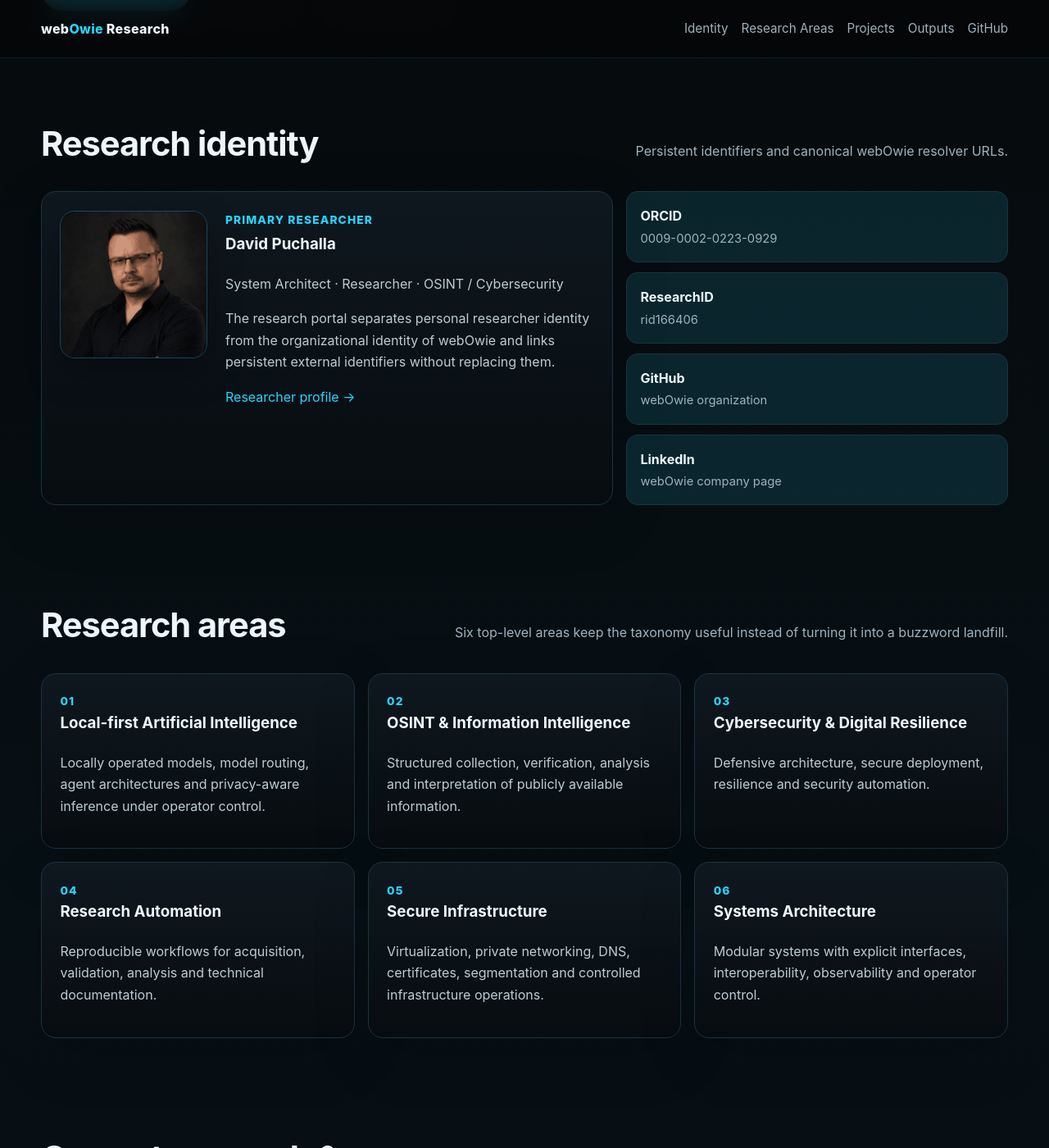
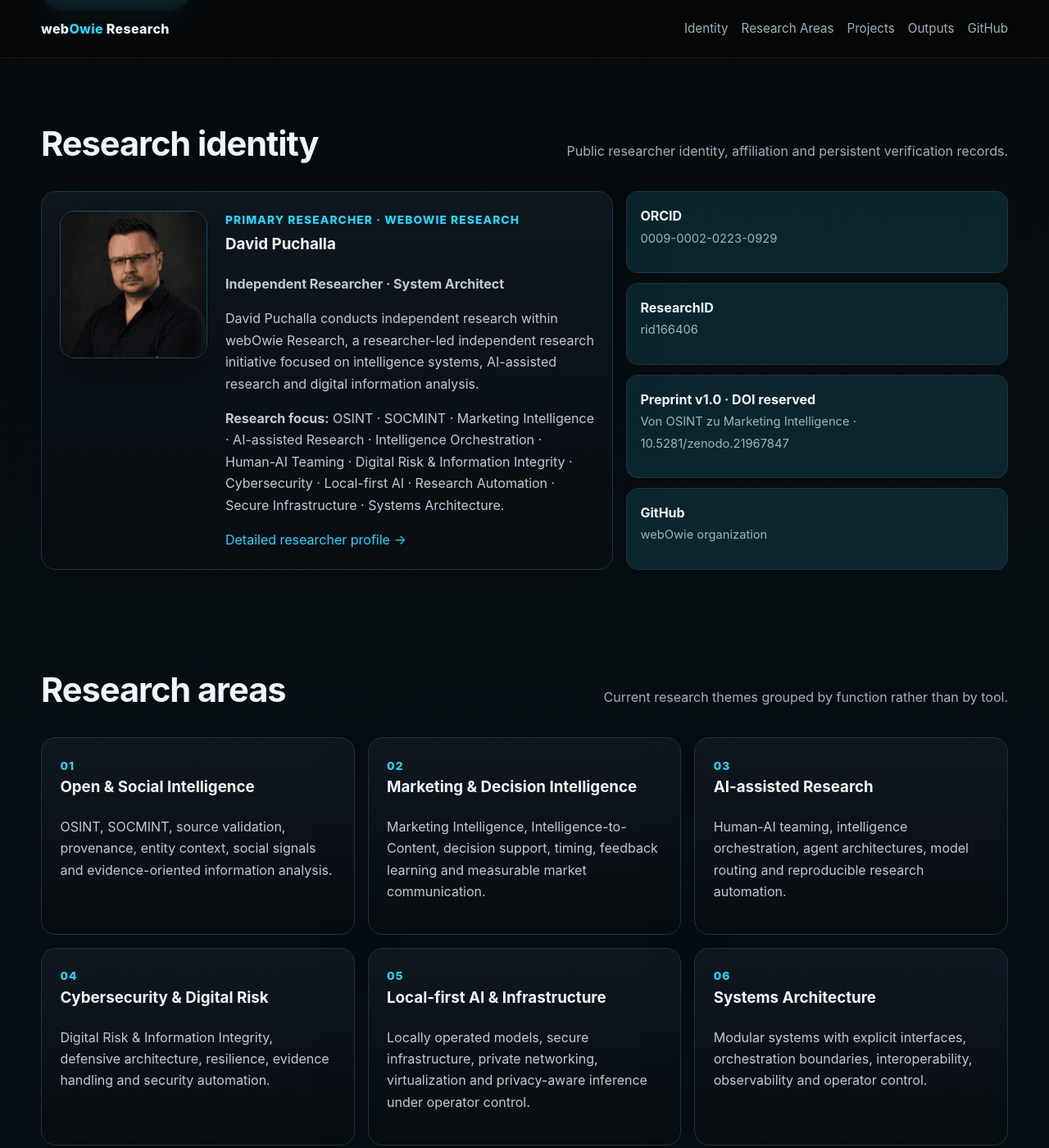
Before and after one commit to webOwie/research, a Jekyll site: the page index.html, which Jekyll copies as it is, in a window 1280 px wide and 1400 px high, scrolled down 566 px. Shown: the whole window at 82% size. Built offline with Jekyll 4.4.1, drawn with Linux system fonts in a browser that asks for light colours; some of the changed text lies outside the part shown.

Commit message:
feat: strengthen research identity verification

```diff
--- a/index.html
+++ b/index.html
@@ -4,7 +4,7 @@
   <meta charset="utf-8">
   <meta name="viewport" content="width=device-width, initial-scale=1">
   <title>webOwie Research | Open Research & Systems Engineering</title>
-  <meta name="description" content="webOwie Research is the central research hub for local-first AI, OSINT, cybersecurity, research automation, secure infrastructure and systems architecture.">
+  <meta name="description" content="webOwie Research is the central research hub for local-first AI, OSINT, SOCMINT, marketing intelligence, cybersecurity, research automation, secure infrastructure and systems architecture.">
   <link rel="canonical" href="https://research.webowie.com/">
   <meta property="og:type" content="website">
   <meta property="og:title" content="webOwie Research">
@@ -14,6 +14,33 @@
   <meta property="og:image" content="https://research.webowie.com/assets/images/david-puchalla-research-portrait.png">
   <meta name="theme-color" content="#050708">
   <link rel="stylesheet" href="/assets/css/site.css">
+  <script type="application/ld+json">
+  {
+    "@context": "https://schema.org",
+    "@graph": [
+      {
+        "@type": "Organization",
+        "@id": "https://research.webowie.com/#organization",
+        "name": "webOwie Research",
+        "url": "https://research.webowie.com/",
+        "description": "Researcher-led independent research initiative focused on intelligence systems, AI-assisted research and digital information analysis."
+      },
+      {
+        "@type": "Person",
+        "@id": "https://research.webowie.com/people/david-puchalla/#person",
+        "name": "David Puchalla",
+        "jobTitle": "Independent Researcher · System Architect",
+        "url": "https://research.webowie.com/people/david-puchalla/",
+        "affiliation": {"@id": "https://research.webowie.com/#organization"},
+        "sameAs": [
+          "https://orcid.org/0009-0002-0223-0929",
+          "https://researchid.co/rid166406",
+          "https://research.webowie.com/#identity"
+        ]
+      }
+    ]
+  }
+  </script>
 </head>
 <body>
   <header class="site-header">
@@ -34,7 +61,7 @@
       <div class="container">
         <div class="eyebrow">Open Research · Intelligence Infrastructure</div>
         <h1>web<span>Owie</span> Research</h1>
-        <p class="hero-copy">Open Research, Intelligence Infrastructure and Applied Systems Engineering. We document local-first AI, OSINT, cybersecurity, automation and secure infrastructure with an emphasis on traceability, reproducibility and operator control.</p>
+        <p class="hero-copy">Open Research, Intelligence Infrastructure and Applied Systems Engineering. We document local-first AI, OSINT, SOCMINT, marketing intelligence, cybersecurity, automation and secure infrastructure with an emphasis on traceability, reproducibility and operator control.</p>
         <div class="hero-actions">
           <a class="button primary" href="#projects">Explore active R&amp;D</a>
           <a class="button" href="https://github.com/webOwie/research">Repository</a>
@@ -47,35 +74,36 @@
       <div class="container">
         <div class="section-heading">
           <h2>Research identity</h2>
-          <p>Persistent identifiers and canonical webOwie resolver URLs.</p>
+          <p>Public researcher identity, affiliation and persistent verification records.</p>
         </div>
         <div class="identity">
           <article class="card researcher-card">
             <img class="researcher-photo" src="/assets/images/david-puchalla-research-portrait.png" alt="Portrait of David Puchalla" width="240" height="240" loading="eager" decoding="async">
             <div class="researcher-copy">
-              <div class="meta">Primary researcher</div>
+              <div class="meta">Primary researcher · webOwie Research</div>
               <h3>David Puchalla</h3>
-              <p>System Architect · Researcher · OSINT / Cybersecurity</p>
-              <p>The research portal separates personal researcher identity from the organizational identity of webOwie and links persistent external identifiers without replacing them.</p>
-              <a href="/people/david-puchalla/">Researcher profile →</a>
+              <p><strong>Independent Researcher · System Architect</strong></p>
+              <p>David Puchalla conducts independent research within webOwie Research, a researcher-led independent research initiative focused on intelligence systems, AI-assisted research and digital information analysis.</p>
+              <p><strong>Research focus:</strong> OSINT · SOCMINT · Marketing Intelligence · AI-assisted Research · Intelligence Orchestration · Human-AI Teaming · Digital Risk &amp; Information Integrity · Cybersecurity · Local-first AI · Research Automation · Secure Infrastructure · Systems Architecture.</p>
+              <a href="/people/david-puchalla/">Detailed researcher profile →</a>
             </div>
           </article>
           <div class="identity-links">
-            <a class="identity-link" href="https://orcid.webowie.com">
+            <a class="identity-link" href="https://orcid.org/0009-0002-0223-0929">
               <strong>ORCID</strong>
               <span>0009-0002-0223-0929</span>
             </a>
-            <a class="identity-link" href="https://researchid.webowie.com">
+            <a class="identity-link" href="https://researchid.co/rid166406">
               <strong>ResearchID</strong>
               <span>rid166406</span>
+            </a>
+            <a class="identity-link" href="https://doi.org/10.5281/zenodo.21967847">
+              <strong>Preprint v1.0 · DOI reserved</strong>
+              <span>Von OSINT zu Marketing Intelligence · 10.5281/zenodo.21967847</span>
             </a>
             <a class="identity-link" href="https://github.webowie.com">
               <strong>GitHub</strong>
               <span>webOwie organization</span>
-            </a>
-            <a class="identity-link" href="https://linkedin.webowie.com">
-              <strong>LinkedIn</strong>
-              <span>webOwie company page</span>
             </a>
           </div>
         </div>
@@ -86,15 +114,15 @@
       <div class="container">
         <div class="section-heading">
           <h2>Research areas</h2>
-          <p>Six top-level areas keep the taxonomy useful instead of turning it into a buzzword landfill.</p>
+          <p>Current research themes grouped by function rather than by tool.</p>
         </div>
         <div class="grid three">
-          <article class="card"><div class="meta">01</div><h3>Local-first Artificial Intelligence</h3><p>Locally operated models, model routing, agent architectures and privacy-aware inference under operator control.</p></article>
-          <article class="card"><div class="meta">02</div><h3>OSINT &amp; Information Intelligence</h3><p>Structured collection, verification, analysis and interpretation of publicly available information.</p></article>
-          <article class="card"><div class="meta">03</div><h3>Cybersecurity &amp; Digital Resilience</h3><p>Defensive architecture, secure deployment, resilience and security automation.</p></article>
-          <article class="card"><div class="meta">04</div><h3>Research Automation</h3><p>Reproducible workflows for acquisition, validation, analysis and technical documentation.</p></article>
-          <article class="card"><div class="meta">05</div><h3>Secure Infrastructure</h3><p>Virtualization, private networking, DNS, certificates, segmentation and controlled infrastructure operations.</p></article>
-          <article class="card"><div class="meta">06</div><h3>Systems Architecture</h3><p>Modular systems with explicit interfaces, interoperability, observability and operator control.</p></article>
+          <article class="card"><div class="meta">01</div><h3>Open &amp; Social Intelligence</h3><p>OSINT, SOCMINT, source validation, provenance, entity context, social signals and evidence-oriented information analysis.</p></article>
+          <article class="card"><div class="meta">02</div><h3>Marketing &amp; Decision Intelligence</h3><p>Marketing Intelligence, Intelligence-to-Content, decision support, timing, feedback learning and measurable market communication.</p></article>
+          <article class="card"><div class="meta">03</div><h3>AI-assisted Research</h3><p>Human-AI teaming, intelligence orchestration, agent architectures, model routing and reproducible research automation.</p></article>
+          <article class="card"><div class="meta">04</div><h3>Cybersecurity &amp; Digital Risk</h3><p>Digital Risk &amp; Information Integrity, defensive architecture, resilience, evidence handling and security automation.</p></article>
+          <article class="card"><div class="meta">05</div><h3>Local-first AI &amp; Infrastructure</h3><p>Locally operated models, secure infrastructure, private networking, virtualization and privacy-aware inference under operator control.</p></article>
+          <article class="card"><div class="meta">06</div><h3>Systems Architecture</h3><p>Modular systems with explicit interfaces, orchestration boundaries, interoperability, observability and operator control.</p></article>
         </div>
       </div>
     </section>
@@ -103,13 +131,13 @@
       <div class="container">
         <div class="section-heading">
           <h2>Current research &amp; development</h2>
-          <p>Active R&amp;D is labeled as such. Unfinished work is not quietly promoted into a “publication”.</p>
+          <p>Active R&amp;D is labeled as such. Unfinished work is not quietly promoted into a publication.</p>
         </div>
         <div class="grid two">
+          <article class="card"><div class="meta">Active R&amp;D</div><h3>webOwie Intelligence-to-Content</h3><p>Research on an adaptive loop connecting acquisition, evidence, intelligence, decisioning, generation, activation and feedback under explicit governance boundaries.</p><a href="/publications/">Research output →</a></article>
+          <article class="card"><div class="meta">Active R&amp;D</div><h3>OSINT Research Stack / DIBA</h3><p>A modular research environment for discovery, collection, provenance, source quality, validation, analysis and evidence-oriented workflows.</p><a href="/projects/osint-research-stack">Project record →</a></article>
           <article class="card"><div class="meta">Active R&amp;D</div><h3>webOwie Infrastructure Client</h3><p>A local operator-facing client for infrastructure, intelligence workflows and technical administration.</p><a href="/projects/infrastructure-client">Project record →</a></article>
-          <article class="card"><div class="meta">Active R&amp;D</div><h3>Proxmox Infrastructure Management</h3><p>Automation concepts for deployment, networking, DNS, certificates and security-aware Proxmox operations.</p><a href="/projects/proxmox-management">Project record →</a></article>
-          <article class="card"><div class="meta">Active R&amp;D</div><h3>OSINT Research Stack</h3><p>A modular research environment for search, collection, validation, analysis and evidence-oriented workflows.</p><a href="/projects/osint-research-stack">Project record →</a></article>
-          <article class="card"><div class="meta">Active R&amp;D</div><h3>Local AI Infrastructure</h3><p>Local inference, model routing and agent infrastructure designed around privacy, control and replaceable components.</p><a href="/projects/local-ai-infrastructure">Project record →</a></article>
+          <article class="card"><div class="meta">Active R&amp;D</div><h3>Proxmox &amp; Local AI Infrastructure</h3><p>Automation concepts for local inference, deployment, networking, DNS, certificates and security-aware infrastructure operations.</p><a href="/projects/proxmox-management">Project record →</a></article>
         </div>
       </div>
     </section>
@@ -138,9 +166,9 @@
           <p>Research and technical development should remain traceable, auditable, privacy-aware, modular and controllable by the operator.</p>
         </article>
         <article class="card">
-          <div class="meta">Citation &amp; source</div>
-          <h3>Machine-readable identity</h3>
-          <p>The repository publishes CFF citation metadata and keeps source, documentation and research records in the open where appropriate.</p>
+          <div class="meta">Affiliation &amp; source integrity</div>
+          <h3>Verifiable research identity</h3>
+          <p>This portal documents only affiliations, identifiers, research outputs and qualifications that can be represented by a source record or a webOwie-controlled organizational record. It does not claim academic, governmental or other institutional affiliations not independently supported by evidence.</p>
           <p><a href="/CITATION.cff">CITATION.cff</a> · <a href="https://github.com/webOwie/research">Source repository</a></p>
         </article>
       </div>
@@ -149,7 +177,7 @@
 
   <footer class="site-footer">
     <div class="container footer-row">
-      <div><strong>webOwie Research</strong><br>Local-first Intelligence Infrastructure for Research, OSINT, Automation and Secure Systems.</div>
+      <div><strong>webOwie Research</strong><br>Researcher-led independent research initiative for Intelligence Systems, AI-assisted Research and Applied Systems Engineering.</div>
       <div><a href="https://webowie.com">webowie.com</a> · <a href="https://github.webowie.com">GitHub</a> · <a href="https://linkedin.webowie.com">LinkedIn</a></div>
     </div>
   </footer>
```
Also changed, not shown: other parts of index.html (+1 -1 lines).
